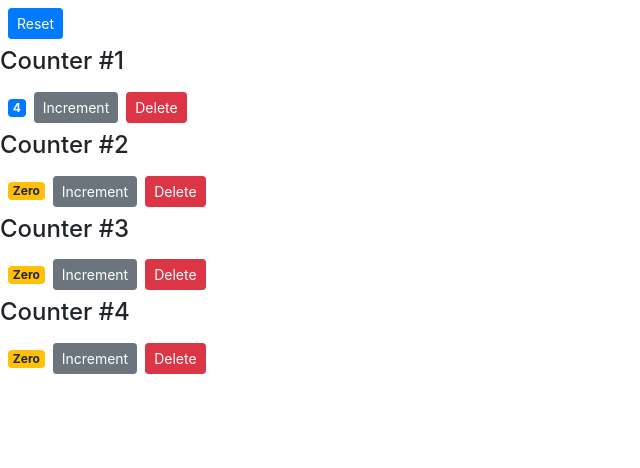
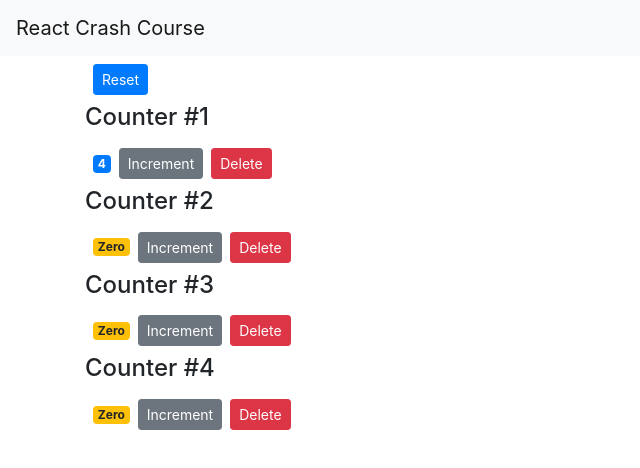
Before and after one commit to mfarahanchi/ReactCrashCourse, a React (Create React App) app: page / in a window 1280 px wide. Shown: the top 468 px of the page, without its empty margins (0-640 px from the left). Built offline with nearby package versions, Linux system fonts and the light colour scheme.

Commit message:
add nav bar min 120'

```diff
--- a/src/App.js
+++ b/src/App.js
@@ -1,26 +1,17 @@
-import React from 'react';
-import logo from './logo.svg';
-import './App.css';
-import 'bootstrap/dist/css/bootstrap.css';
+import React from "react";
+import "./App.css";
+import "bootstrap/dist/css/bootstrap.css";
+import NavBar from "./components/navbar";
+import Counters from "./components/counters";
 
 function App() {
   return (
-    <div className="App">
-      <header className="App-header">
-        <img src={logo} className="App-logo" alt="logo" />
-        <p>
-          Edit <code>src/App.js</code> and save to reload.
-        </p>
-        <a
-          className="App-link"
-          href="https://reactjs.org"
-          target="_blank"
-          rel="noopener noreferrer"
-        >
-          Learn React
-        </a>
-      </header>
-    </div>
+    <React.Fragment>
+      <NavBar />
+      <main className="container">
+        <Counters />
+      </main>
+    </React.Fragment>
   );
 }
 
--- /dev/null
+++ b/src/components/navbar.jsx
@@ -0,0 +1,14 @@
+import React, { Component } from "react";
+class NavBar extends Component {
+  render() {
+    return (
+      <nav className="navbar navbar-light bg-light">
+        <a class="navbar-brand" href="#">
+          React Crash Course
+        </a>
+      </nav>
+    );
+  }
+}
+
+export default NavBar;
--- a/src/index.js
+++ b/src/index.js
@@ -3,9 +3,8 @@
 import "./index.css";
 import App from "./App";
 import * as serviceWorker from "./serviceWorker";
-import Counters from "./components/counters";
 
-ReactDOM.render(<Counters />, document.getElementById("root"));
+ReactDOM.render(<App />, document.getElementById("root"));
 
 // If you want your app to work offline and load faster, you can change
 // unregister() to register() below. Note this comes with some pitfalls.
```
